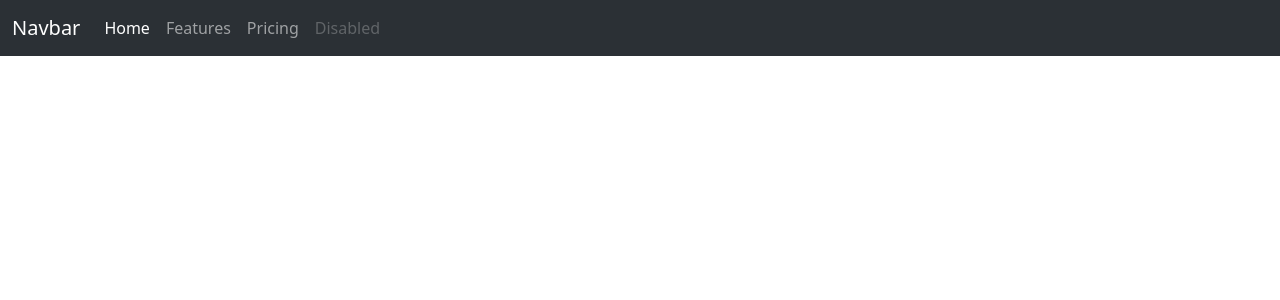
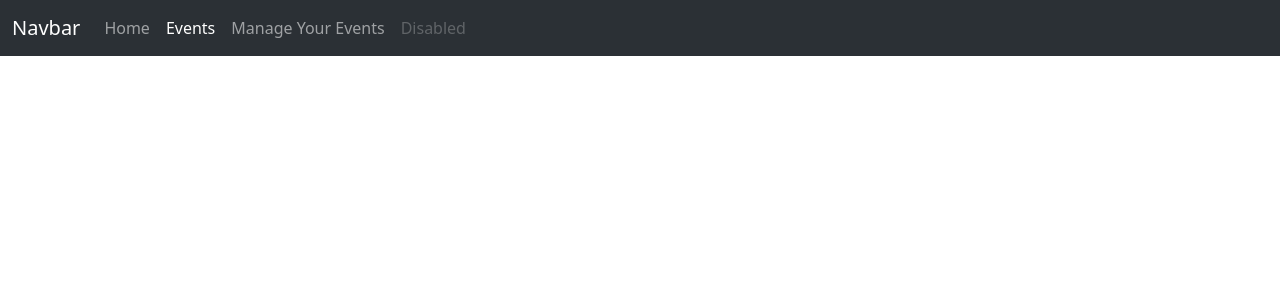
Before and after one commit to sd8capricon/eventboost, a Django app: page /events/ in a window 1280 px wide. Shown: the top 300 px of the page. Run offline with Django 4.2, Linux system fonts and the light colour scheme; data that the repository does not hold is empty.

Commit message:
extend base for events templates

```diff
--- a/templates/events/event_create.html
+++ b/templates/events/event_create.html
@@ -1,3 +1,6 @@
+{% extends "base.html" %}
+
+{% block content %}
 {% if user.account.is_organizer %}
 <form action="" method="post">
     {% csrf_token %}
@@ -7,3 +10,4 @@
 {% else %}
 <h1>Please Login</h1>
 {% endif %}
+{% endblock content %}
--- a/templates/events/event_edit.html
+++ b/templates/events/event_edit.html
@@ -1,3 +1,6 @@
+{% extends "base.html" %}
+
+{% block content %}
 <form action="" method="post">
     {% csrf_token %}
     {{ form.as_div }}
@@ -15,3 +18,4 @@
 <div>
     <a href="{% url 'add_tier' pk=event.id %}">Add Sponsorship Tier</a>
 </div>
+{% endblock content %}
--- a/templates/events/events_table.html
+++ b/templates/events/events_table.html
@@ -1,3 +1,6 @@
+{% extends "base.html" %}
+
+{% block content %}
     <div>
         <ul>
             {% for event in events %}
@@ -7,3 +10,4 @@
     </div>
 
     <a href='{% url "create_event" %}'>Add a Event</a>
+{% endblock content %}
--- a/templates/events/tier_add.html
+++ b/templates/events/tier_add.html
@@ -1,3 +1,6 @@
+{% extends "base.html" %}
+
+{% block content %}
 <h3>Add Sponsorship Tiers</h3>
 
 <form action="" method="post">
@@ -5,3 +8,4 @@
     {{ form.as_div }}
     <button type="submit">Submit</button>
 </form>
+{% endblock content %}
--- a/templates/events/tier_edit.html
+++ b/templates/events/tier_edit.html
@@ -1,3 +1,6 @@
+{% extends "base.html" %}
+
+{% block content %}
 Edit {{ tier.name }} Tier
 
 <form action="" method="post">
@@ -5,3 +8,4 @@
     {{ form.as_div }}
     <button type="submit">Edit</button>
 </form>
+{% endblock content %}
--- a/templates/navbar.html
+++ b/templates/navbar.html
@@ -6,9 +6,9 @@
       </button>
       <div class="collapse navbar-collapse" id="navbarNavAltMarkup">
         <div class="navbar-nav">
-          <a class="nav-link active" aria-current="page" href="#">Home</a>
-          <a class="nav-link" href="#">Features</a>
-          <a class="nav-link" href="#">Pricing</a>
+          <a class="nav-link {% if request.path == '/' %}active{% endif %}" aria-current="page" href="#">Home</a>
+          <a class="nav-link {% if request.path == '/events/' %}active{% endif %}" href="{% url 'events' %}">Events</a>
+          <a class="nav-link {% if request.path == '/events/manage_events/' %}active{% endif %}" href="{% url 'manage_events' %}">Manage Your Events</a>
           <a class="nav-link disabled" aria-disabled="true">Disabled</a>
         </div>
       </div>
```
Lines whose indentation alone changed are shown as unchanged.
